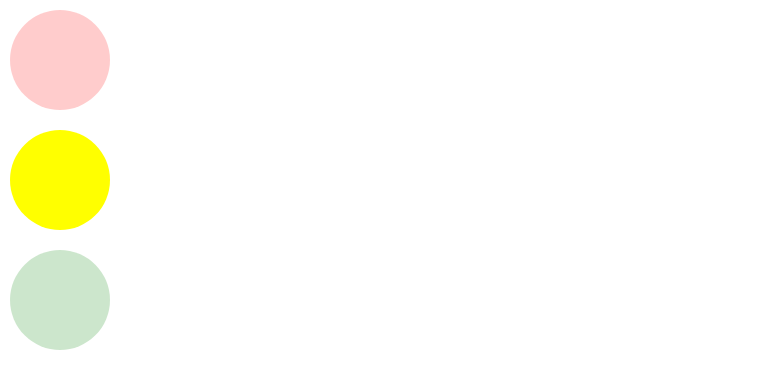
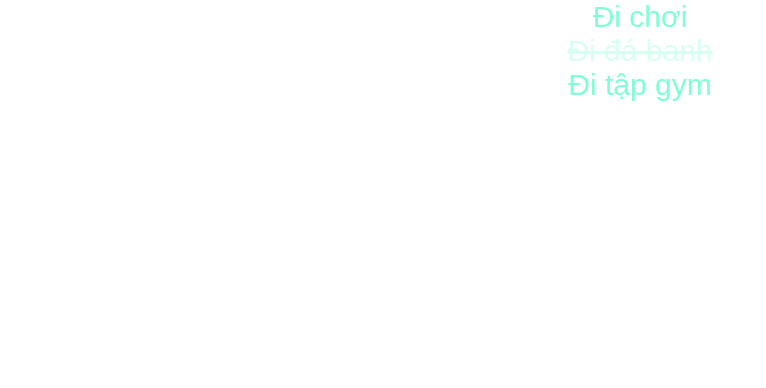
Before and after one commit to HoangNguyen58TH1/LearnReactJS, a React (Create React App) app: page / in a window 1280 px wide. Shown: the top 388 px of the page, without its empty margins (0-766 px from the left). Built offline with nearby package versions, Linux system fonts and the light colour scheme.

Commit message:
setState() && immutability, todo app part 1

```diff
--- a/src/App.js
+++ b/src/App.js
@@ -1,41 +1,50 @@
 import React, { Component } from 'react';
 import './App.css';
-import TrafficLight from './components/TrafficLight';
-
-const RED = 0;
-const YELLOW = 1;
-const GREEN = 2;
+import TodoItem from './components/TodoItem';
+// import TrafficLight from './components/TrafficLight';
 
 class App extends Component {
   constructor() {
     super();
+
     this.state = {
-      currentColor: RED
+      todoItems: [
+        { title: 'Đi chơi', isComplete: false },
+        { title: 'Đi đá banh', isComplete: true },
+        { title: 'Đi tập gym', isComplete: false }
+      ]
     }
-
-    setInterval(() => {
-      this.setState({
-        currentColor: this.getNextColor(this.state.currentColor)
-      })
-    }, 1000)
   }
 
-  getNextColor(color) {
-    switch(color) {
-      case RED:
-        return YELLOW;
-      case YELLOW:
-        return GREEN;
-      default:
-        return RED;
+  onItemClicked(item) {
+    return () => {
+      const isComplete = item.isComplete;
+      const { todoItems } = this.state;
+      const index = todoItems.indexOf(item)
+      this.setState({
+        todoItems: [
+          ...todoItems.slice(0, index),
+          {
+            ...item,
+            isComplete: !isComplete
+          },
+          ...todoItems.slice(index + 1)
+        ]
+      })
     }
   }
 
   render() {
-    const { currentColor } = this.state;
+    const { todoItems } = this.state
     return (
       <div className="App">
-        <TrafficLight currentColor={ currentColor } />
+        {
+          todoItems.length > 0 && todoItems.map((item, index) => (
+            <TodoItem key={index} item={item} onClick={this.onItemClicked(item) } />
+          ))
+        }
+
+        { todoItems.length === 0 && 'Nothings here.' }
       </div>
     );
   }
--- a/src/components/TodoItem.js
+++ b/src/components/TodoItem.js
@@ -1,22 +1,35 @@
+import { Component } from 'react';
 import './TodoItem.css'
-var classNames = require('classnames');
+import classNames from 'classnames';
 
-function TodoItem(props) {
-  // let className = 'TodoItem';
-  // if (props.salary.isCompleted == true){
-  //     className += ' TodoItem-complete'
-  //   }
-  // (props.salary.isCompleted == true) && (className += ' TodoItem-complete')
+class TodoItem extends Component {
+  // constructor() {
+  //   super();
+  //   this.onItemClick = this.onItemClick.bind(this);
+  // }
 
-  var className = classNames('TodoItem',  {
-    'TodoItem-complete': props.salary.isCompleted
-  });
+  // onItemClick() {
+  //   this.props.item.isComplete = !this.props.item.isComplete;
+  //   console.log(this.props.item);
+  // }
 
-  return (
-    <div className={className}>
-      <input type="checkbox" /> This is {props.salary.title}
-    </div>
-  );
+  // onItemClick = () => {
+  //   console.log(this.props.item);
+  // }
+
+  render() {
+    const { item, onClick } = this.props;
+    return (
+      // <div onClick={this.onItemClick.bind(this)} className={classNames('TodoItem', {
+      // <div onClick={() => this.onItemClick()} className={classNames('TodoItem', {
+      // <div onClick={this.onItemClick} className={classNames('TodoItem', {
+      <div onClick={onClick} className={classNames('TodoItem', {
+        'TodoItem-complete': item.isComplete
+      })}>
+        {item.title}
+      </div>
+    );
+  }
 }
 
 export default TodoItem;
--- a/src/components/TrafficLight.js
+++ b/src/components/TrafficLight.js
@@ -7,8 +7,32 @@ const YELLOW = 1;
 const GREEN = 2;
 
 class TrafficLight extends Component {
+  constructor() {
+    super();
+    this.state = {
+      currentColor: RED
+    }
+
+    setInterval(() => {
+      this.setState({
+        currentColor: this.getNextColor(this.state.currentColor)
+      })
+    }, 1000)
+  }
+
+  getNextColor(color) {
+    switch(color) {
+      case RED:
+        return YELLOW;
+      case YELLOW:
+        return GREEN;
+      default:
+        return RED;
+    }
+  }
+
   render() {
-    const { currentColor } = this.props;
+    const { currentColor } = this.state;
     return(
       <div className="TrafficLight">
         <div className={ classNames('bulb', 'red', {
```
Also changed, not shown: 1 other file (tests, documents, lock files or other folders).
